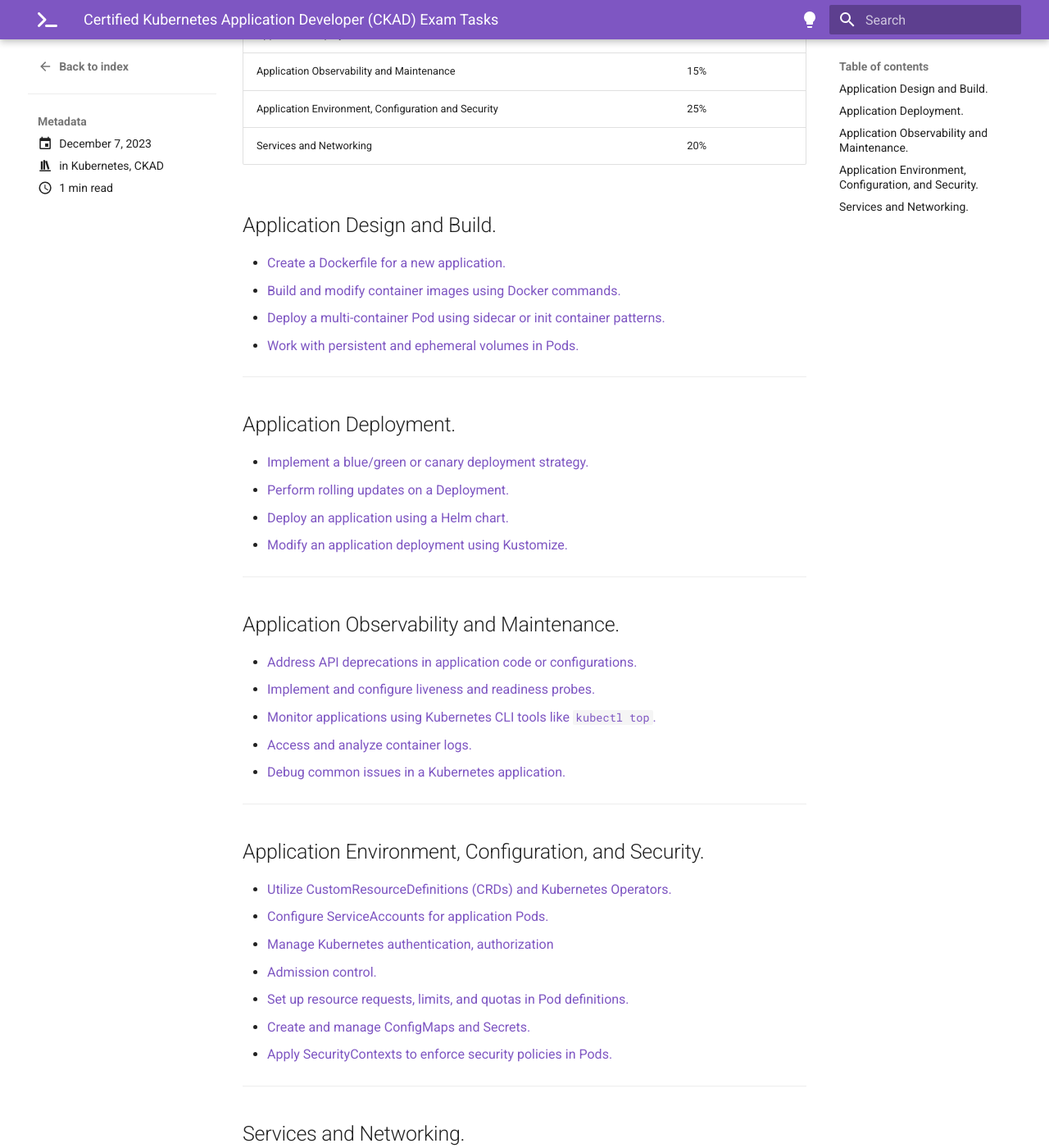
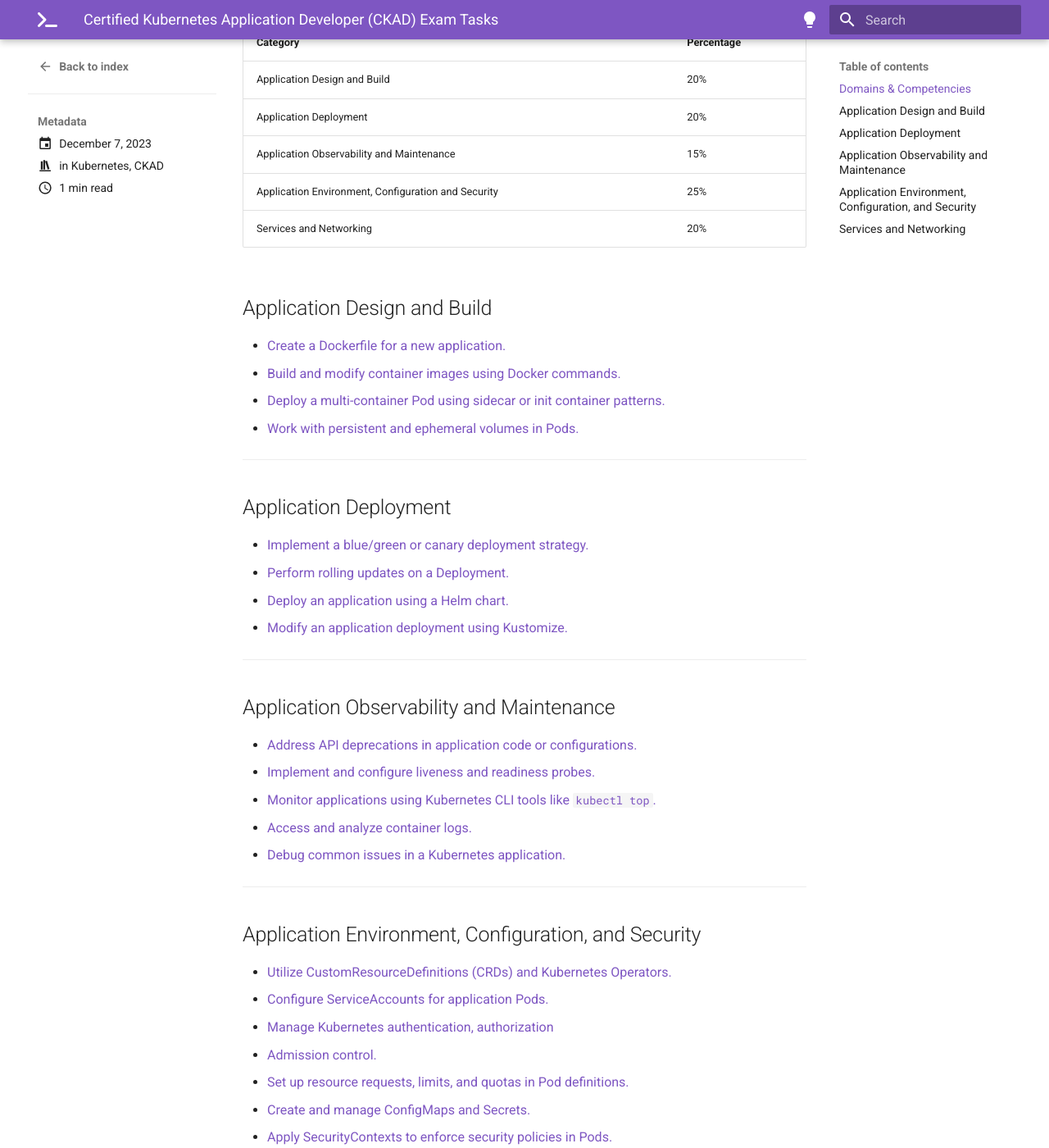
Before and after one commit to imyashkale/portfolio, an MkDocs documentation site: the page built from docs/blog/posts/ckad/ckad-tasks.md, in a window 1280 px wide and 1400 px high, scrolled down 692 px. Shown: the whole window at 82% size. Built offline with MkDocs 1.6.1 and Material for MkDocs 9.7.7, drawn with Linux system fonts in a browser that asks for light colours; comment, search, counter and statistics services are not loaded; some of the changed text lies outside the part shown.

Commit message:
CKAD: Domains & Competencies Table Added

```diff
--- a/docs/blog/posts/ckad/ckad-tasks.md
+++ b/docs/blog/posts/ckad/ckad-tasks.md
@@ -17,6 +17,10 @@ tags:
   ![CKAD](../../../assets/img/ckad.png){ width="300" }
 </figure>
 
+---
+
+## Domains & Competencies
+
 | Category                              | Percentage |
 |---------------------------------------|------------|
 | Application Design and Build          | 20%        |
@@ -25,7 +29,7 @@ tags:
 | Application Environment, Configuration and Security | 25% |
 | Services and Networking               | 20%        |
 
-## Application Design and Build.
+## Application Design and Build
 
 - [Create a Dockerfile for a new application.](dockerize-app.md){:target="_blank"}
 - [Build and modify container images using Docker commands.](build-container.md){:target="_blank"}
@@ -34,7 +38,7 @@ tags:
 
 ---
 
-## Application Deployment.
+## Application Deployment
 
 - [Implement a blue/green or canary deployment strategy.](blue-green-canary-deployment.md){:target="_blank"}
 - [Perform rolling updates on a Deployment.](rolling-updates.md){:target="_blank"}
@@ -43,7 +47,7 @@ tags:
 
 ---
 
-## Application Observability and Maintenance.
+## Application Observability and Maintenance
 
 - [Address API deprecations in application code or configurations.](api-deprecations.md){:target="_blank"}
 - [Implement and configure liveness and readiness probes.](liveness-readiness.md){:target="_blank"}
@@ -53,7 +57,7 @@ tags:
 
 ---
 
-## Application Environment, Configuration, and Security.
+## Application Environment, Configuration, and Security
 
 - [Utilize CustomResourceDefinitions (CRDs) and Kubernetes Operators.](crds.md){:target="_blank"}
 - [Configure ServiceAccounts for application Pods.](service-accounts.md){:target="_blank"}
@@ -65,7 +69,7 @@ tags:
 
 ---
 
-## Services and Networking.
+## Services and Networking
 
 - [Implement NetworkPolicies for fine-grained network control.](network-policy.md){:target="_blank"}
 - [Configure and troubleshoot access to applications through Services.](services.md){:target="_blank"}
```
